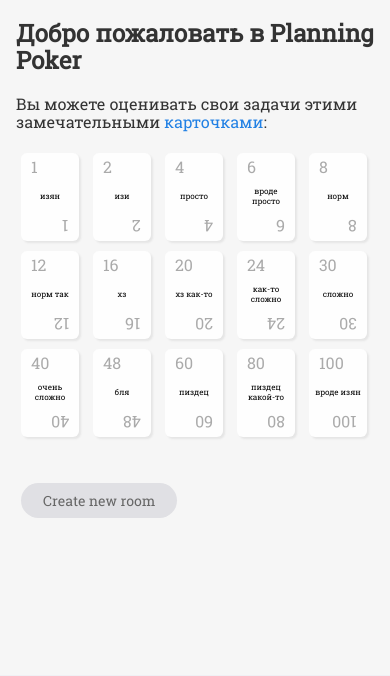
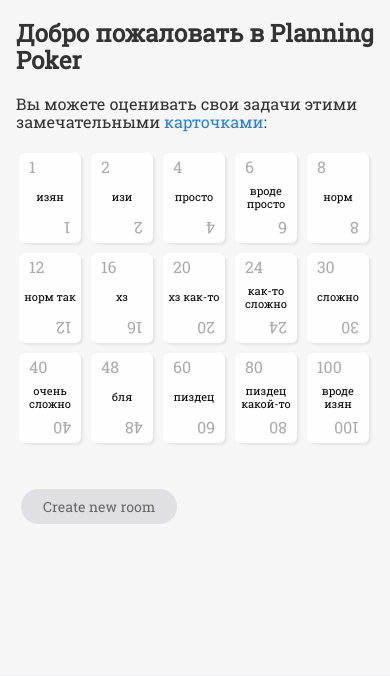
Before and after one commit to deniskrumko/izyan-poker, a Django app: page / in a window 390 px wide. Shown: the part 91-767 px from the top of the page. Run offline with Django 3.2, Linux system fonts and the light colour scheme; data that the repository does not hold is empty; some libraries are stand-ins or nearby versions.

Commit message:
More fixes for mobile devices

```diff
--- a/static/css/base.css
+++ b/static/css/base.css
@@ -310,15 +310,18 @@ a {
      float: inherit;
    }
    .poker-card {
-     width: 58px;
-     height: 88px;
+     width: 62px;
+     height: 90px;
      border-radius: 6px;
      padding: 5px;
-     margin: 5px 5px;
-     font-size: 8px;
+     margin: 5px 3px;
+     font-size: 11px;
    }
    .result-score {
      font-size: 50px;
+   }
+   h1 {
+     font-size: 20px !important;
    }
 }
 
--- a/templates/room.html
+++ b/templates/room.html
@@ -21,7 +21,7 @@
 
       <div class="pure-u-1-1 pure-u-md-18-24">
         {# Room name #}
-        <h1>Комната «{{ room.name }}»</h1>
+        <h1 class="room-name">Комната «{{ room.name }}»</h1>
 
         {# Round theme #}
         <div>
@@ -47,10 +47,9 @@
         <div class="result-score text-center">
           {{ poker_round.score }}
         </div>
-        <br>
         {# Result votes cards #}
         {% for vote in poker_round.member_votes_as_cards %}
-        <div class="poker-card" href="#">
+        <div class="poker-card md-hidden" href="#">
           <p>{{ vote.card }}</p>
           <div class="poker-card-value-1">{{ vote.value }}</div>
           <div class="poker-card-value-2">{{ vote.value }}</div>
```
